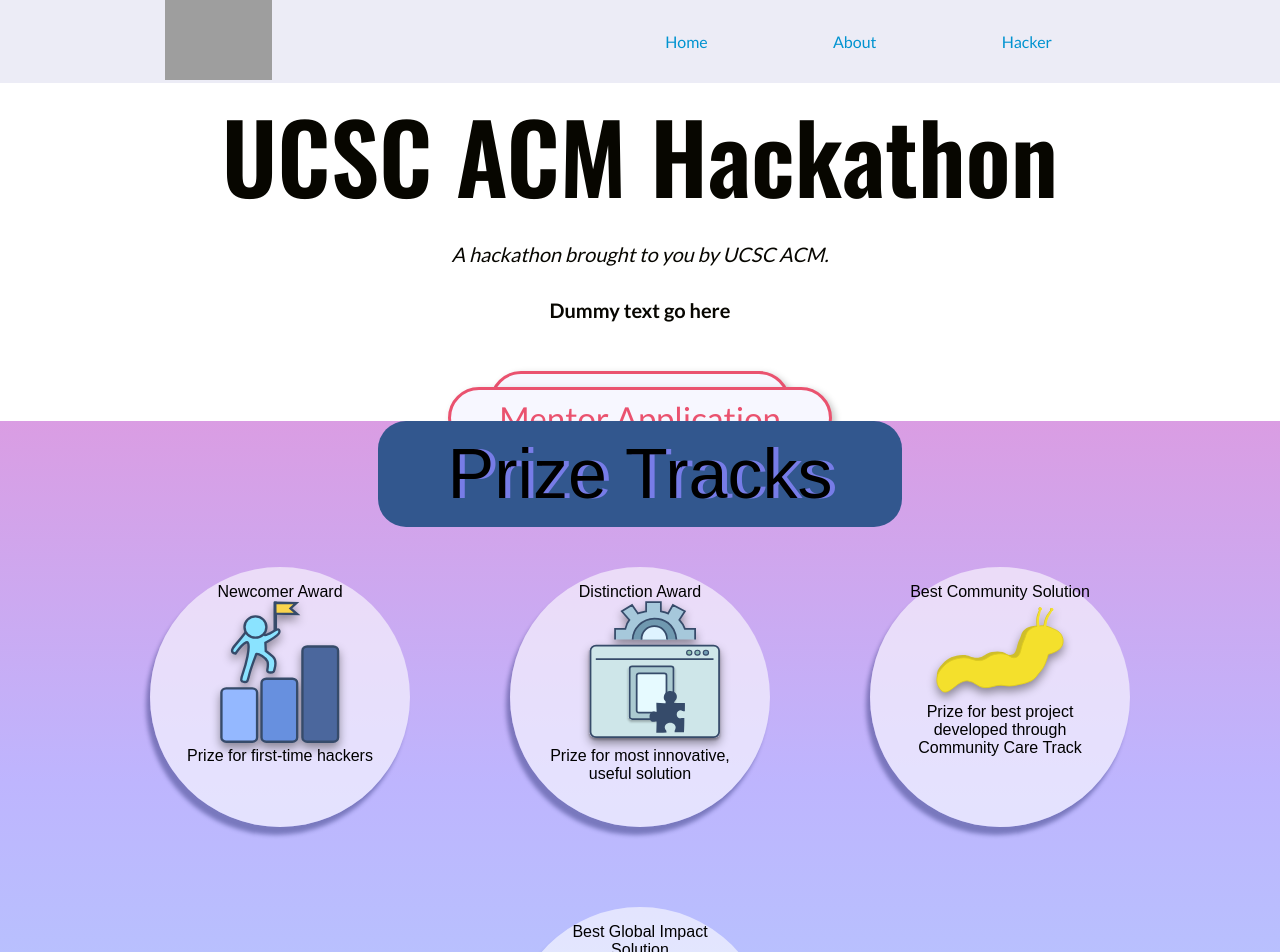
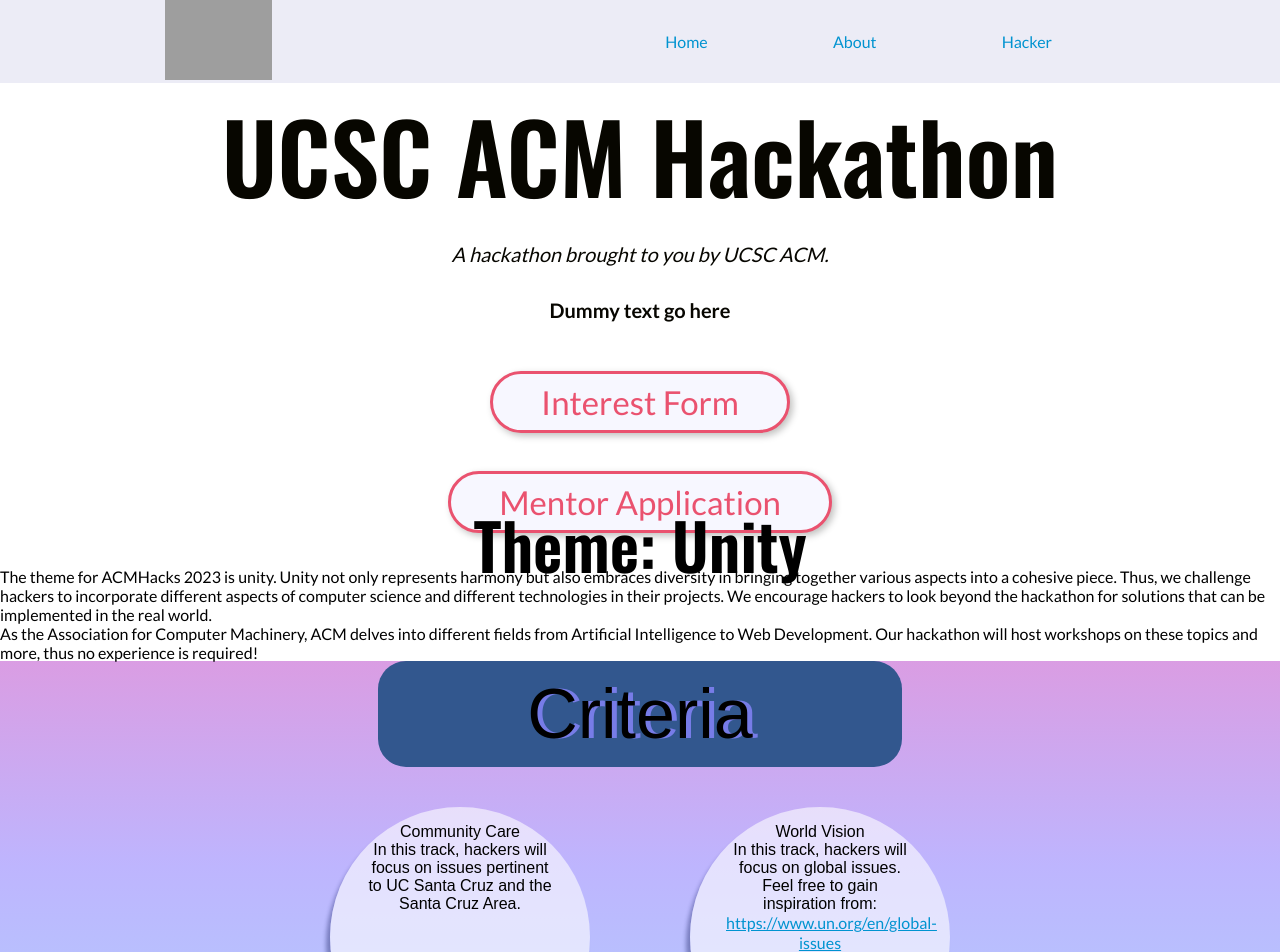
Before and after one commit to russellelliott/UCSC-ACM-Hackathon-Website, a React (Create React App) app: page / in a window 1280 px wide. Shown: the top 952 px of the page. Built offline with nearby package versions, Linux system fonts and the light colour scheme; grey boxes are pictures that could not be loaded.

Commit message:
added hackathon criteria as a component

```diff
--- a/src/App.js
+++ b/src/App.js
@@ -39,6 +39,9 @@
       {/*Buttons for different applications*/}
       <div className = "apply">
         <Button link = "https://forms.gle/sq2G1Ga4pcDgrrAZ6" text = "Interest Form"/>
+        {/*<Button link = "https://forms.gle/nbbgvBmab7yYpv6A6" text = "Mentor Application"/>*/}
+      </div>
+      <div className = "apply">
         <Button link = "https://forms.gle/nbbgvBmab7yYpv6A6" text = "Mentor Application"/>
       </div>
       <Subscribe/>
--- /dev/null
+++ b/src/components/Criteria/Circle.js
@@ -0,0 +1,33 @@
+import React from "react";
+import "../PrizeTracks/PrizeTracks.css";
+
+export default function Circle(props) {
+    //const [isHovered, setHover] = React.useState(false)
+    return (
+        /*<div
+            className='prizeTracks__images__container'
+            onMouseEnter={() => setHover(true)}
+            onMouseLeave={() => setHover(false)}
+        >
+            {isHovered ? (
+                <div className='prizeTracks__images__container--hover'>
+                    <div className='prizeTracks--unselectable'>{props.hoverText}</div>
+                </div>
+            ) : null}
+            <div className='prizeTracks__images__container--image'>{props.image}</div>
+        </div>*/
+        <div className='prizeTracks__images__container'>
+            <div className='prizeTracks__images__container--image'>{props.hoverText}</div>
+            <div className='prizeTracks__images__container--image'>{props.info}</div>
+            {props.info!=="" ? (
+                <div className='prizeTracks__images__container--image'>
+                    <a href = {props.link}
+                    target="_blank"
+                    rel="noopener noreferrer">{props.link}
+                    </a>
+                </div>
+            ) : null}
+
+        </div>
+    );
+}
--- /dev/null
+++ b/src/components/Criteria/Criteria.js
@@ -0,0 +1,49 @@
+import React from "react";
+import "../PrizeTracks/PrizeTracks.css";
+import Circle from "./Circle"
+
+//import { ReactComponent as Newcomer } from "../../images/tracks/newcomer.svg"
+//import { ReactComponent as Distinction } from "../../images/tracks/distinction.svg"
+//import { ReactComponent as Community } from "../../images/tracks/community.svg"
+//import { ReactComponent as GlobalImpact } from "../../images/tracks/global_impact.svg"
+
+const Tracks = [
+    [
+      "",
+      "Community Care",
+      0,
+      "In this track, hackers will focus on issues pertinent to UC Santa Cruz and the Santa Cruz Area. ",
+    ],
+    [
+      "https://www.un.org/en/global-issues",
+      "World Vision",
+      2,
+      "In this track, hackers will focus on global issues. Feel free to gain inspiration from:",
+    ],
+  ]
+
+
+export default function PrizeTracks() {
+    return(
+        <div className='prizeTracks'>
+            <div className='prizeTracks__title'>
+            <div className='prizeTracks__title__container'>
+                <div className='prizeTracks__title__container--header'>
+                Criteria
+                </div>
+            </div>
+            </div>
+            <div className='prizeTracks__images'>
+
+            {Tracks.map(image => (
+                <Circle
+                link={image[0]}
+                hoverText={image[1]}
+                key={image[2]}
+                info={image[3]}
+                />
+            ))}
+            </div>
+        </div>
+    )
+}
--- a/src/components/Info.css
+++ b/src/components/Info.css
@@ -14,3 +14,7 @@
   /*th:nth-child(even),td:nth-child(even) {
     background-color: rgba(150, 212, 212, 0.4);
   }*/
+
+  .unity{
+    text-align:center;
+  }
--- a/src/components/Info.js
+++ b/src/components/Info.js
@@ -3,10 +3,16 @@
 import "../App.css";
 
 import PrizeTracks from "./PrizeTracks/PrizeTracks"
+import Criteria from "./Criteria/Criteria"
 
 export default function Info(){
     return(
       <div>
+        <h2 className = "unity">Theme: Unity</h2>
+        <p>The theme for ACMHacks 2023 is unity. Unity not only represents harmony but also embraces diversity in bringing together various aspects into a cohesive piece. Thus, we challenge hackers to incorporate different aspects of computer science and different technologies in their projects. We encourage hackers to look beyond the hackathon for solutions that can be implemented in the real world.&nbsp;</p>
+        <p>As the Association for Computer Machinery, ACM delves into different fields from Artificial Intelligence to Web Development. Our hackathon will host workshops on these topics and more, thus no experience is required!</p>
+
+        <Criteria/>
         <PrizeTracks/>
         <div align="left">
                 <table>
```
